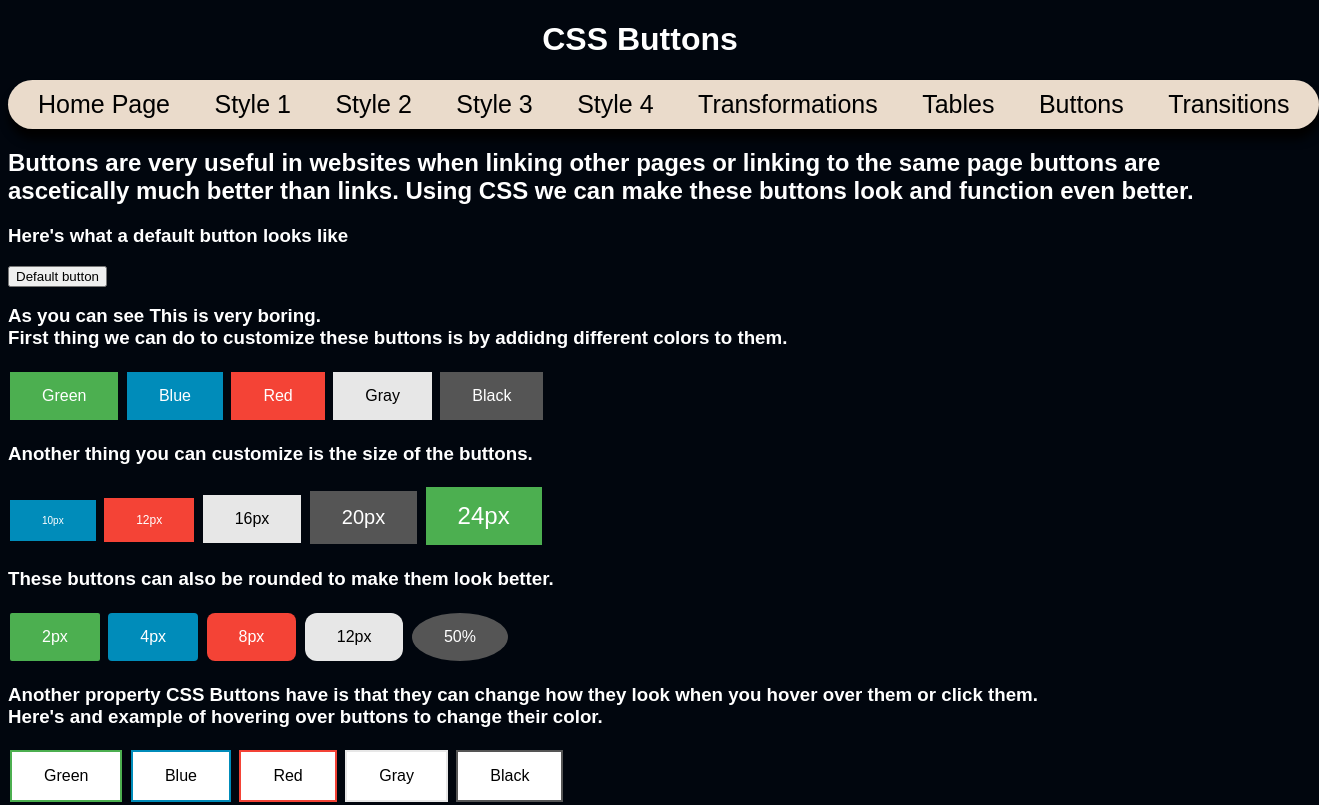
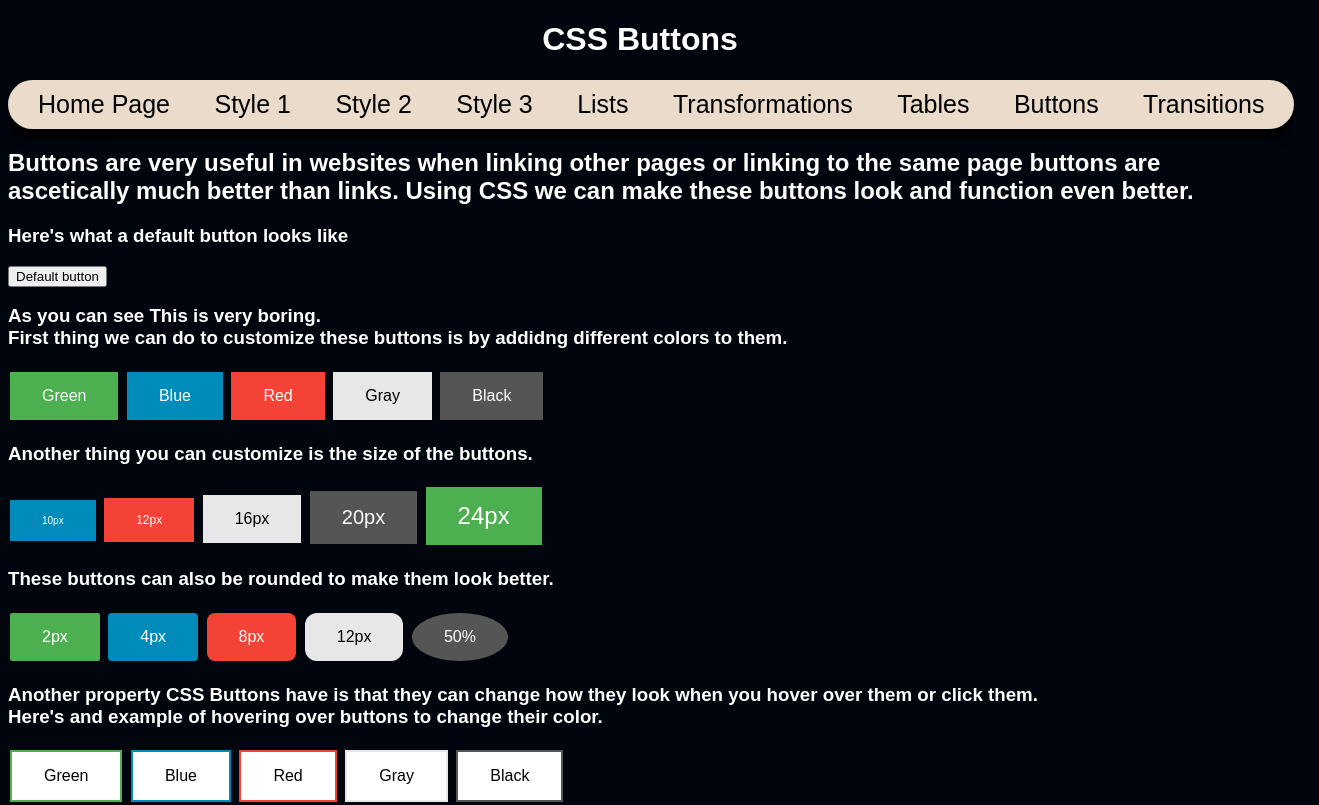
Before and after one commit to skandasamy955/Tinovation_Explore, a plain HTML site: page Buttons.html in a window 1280 px wide. Shown: the top 805 px of the page, 1319 px wide, since content can reach past the window. Drawn offline with Linux system fonts and the light colour scheme.

Commit message:
Update Buttons.html

```diff
--- a/Buttons.html
+++ b/Buttons.html
@@ -16,7 +16,7 @@
             <a href="" target="_self">Style 1</a>
             <a href="" target="_self">Style 2</a>
             <a href="" target="_self">Style 3</a>
-            <a href="" target="_self">Style 4</a>
+            <a id="lists" href="Lists" target="_self">Lists</a>
             <a href="transformations.html" target="_self">Transformations</a>
             <a id="tables_nav"  href="tables.html" target="_self">Tables</a>
             <a id="Buttons_nav" href="buttons.html" target="_self">Buttons</a>
```
